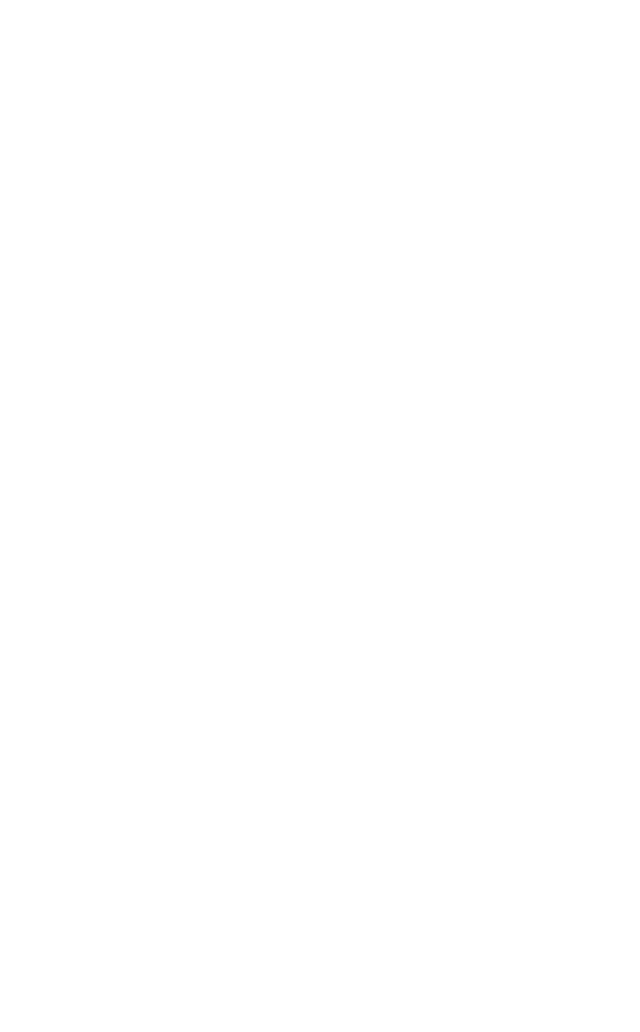
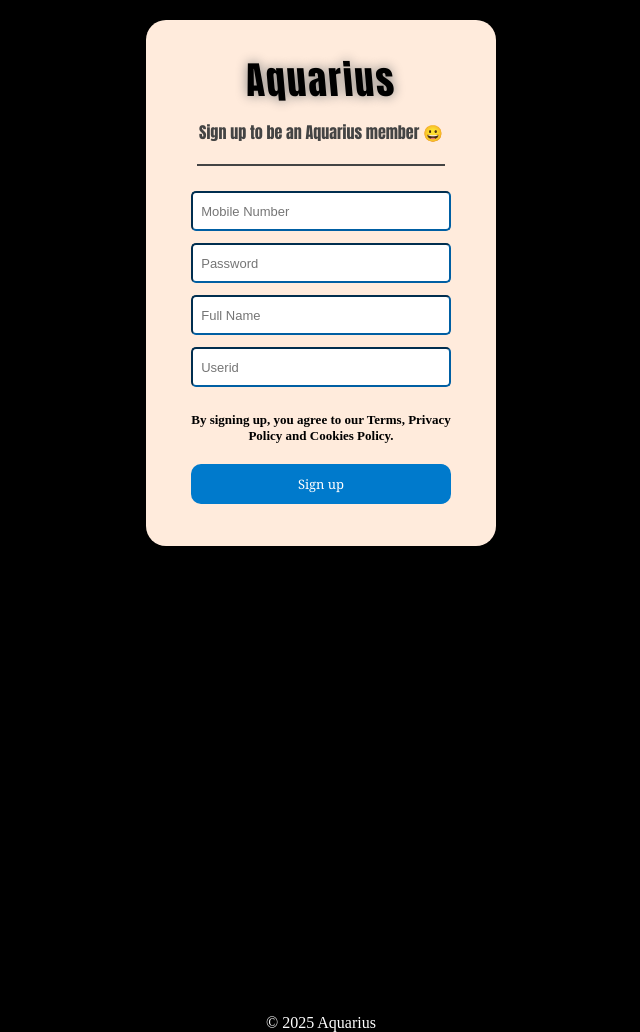
Before and after one commit to niishantkumar/webDev_Learning, a plain HTML site: page Proj/Login/signup.html in a window 1280 px wide. Shown: the whole page, without its empty margins (319-959 px from the left). Before the commit the page ends 800 px from the top, so only its background shows below. Drawn offline with Linux system fonts and the light colour scheme.

Commit message:
signup files modified

```diff
--- a/Proj/Login/signup.css
+++ b/Proj/Login/signup.css
@@ -1,5 +1,101 @@
-html, body{
-    width: 100%;
-    height: 100%;
-    background-color: aqua;
+* {
+  box-sizing: border-box;
 }
+
+body {
+  width: 100%;
+  height: 100%;
+  margin: 0;
+  background-color: black;
+  display: flex;
+  flex-direction: column;
+  align-content: space-between;
+}
+
+#container {
+  height: auto;
+  width: 350px;
+  padding: 20px;
+  border-radius: 20px;
+  background-color: rgb(255, 235, 220);
+  border-color: white;
+  margin: 20px auto;
+
+  display: flex;
+  flex-wrap: wrap;
+  flex-direction: column;
+  align-items: center;
+}
+
+#msg {
+  font-size: medium;
+  font-family: Impact, Haettenschweiler, "Arial Narrow Bold", sans-serif;
+  color: #444;
+}
+
+#aqua {
+  height: 50px;
+  width: 150px;
+  margin: 20px auto 10px auto;
+  font-size: 38px;
+  text-align: center;
+  line-height: 40px;
+  font-family: Impact, Haettenschweiler, "Arial Narrow Bold", sans-serif;
+  letter-spacing: 2px;
+  transform: skew(5deg);
+
+  text-shadow: 0px 0px 12px gray;
+}
+
+#container hr {
+  width: 80%;
+  border: none;
+  border-top: 2px solid #444;
+  margin: 20px auto 25px auto;
+}
+
+#form {
+  display: flex;
+  flex-wrap: wrap;
+  margin: 0 auto 2px auto;
+  width: 100%;
+  flex-direction: column;
+  align-items: center;
+  justify-content: center;
+  font-size: small;
+  gap: 10px;
+}
+
+#form input {
+  height: 40px;
+  width: 100%;
+  margin: 0px auto 2px auto;
+  padding: 8px;
+  font-size: 1em;
+  border-radius: 5px;
+  border-color: #005fa3;
+}
+
+#form button {
+  height: 40px;
+  width: 100%;
+  margin: 0px auto 20px auto;
+  padding: 10px;
+  font-size: 1em;
+  font-family: Cambria, Cochin, Georgia, Times, "Times New Roman", serif;
+  border-radius: 10px;
+  background-color: #007acc;
+  color: white;
+  border: none;
+  cursor: pointer;
+}
+
+#form button:hover {
+  background-color: #005fa3;
+}
+
+footer {
+  margin-top: 35%;
+  color: white;
+  text-align: center;
+}
--- a/Proj/Login/signup.html
+++ b/Proj/Login/signup.html
@@ -1,11 +1,37 @@
 <!DOCTYPE html>
 <html lang="en">
-<head>
-    <meta charset="UTF-8">
-    <meta name="viewport" content="width=device-width, initial-scale=1.0">
-    <title>Document</title>
-</head>
-<body>
+  <head>
+    <meta charset="UTF-8" />
+    <meta name="viewport" content="width=device-width, initial-scale=1.0" />
+    <title>Sign up</title>
+    <link rel="stylesheet" href="signup.css" />
+  </head>
+  <body>
+    <div id="container">
+      <div id="aqua">Aquarius</div>
+      <div id="msg">Sign up to be an Aquarius member &#128512;</div>
+      <hr />
 
-</body>
+      <form action="/disp">
+        <div id="form">
+          <input type="tel" name="mob" placeholder="Mobile Number" />
+
+          <input type="password" name="pass" placeholder="Password" />
+
+          <input type="text" name="name" placeholder="Full Name" />
+
+          <input type="text" name="id" placeholder="Userid" />
+
+          <p style="text-align: center; font-weight: bold; margin-bottom: 10px">
+            By signing up, you agree to our Terms, Privacy<br />
+            Policy and Cookies Policy.
+          </p>
+
+          <button type="submit">Sign up</button>
+        </div>
+      </form>
+    </div>
+
+    <footer>&copy; 2025 Aquarius</footer>
+  </body>
 </html>
```
